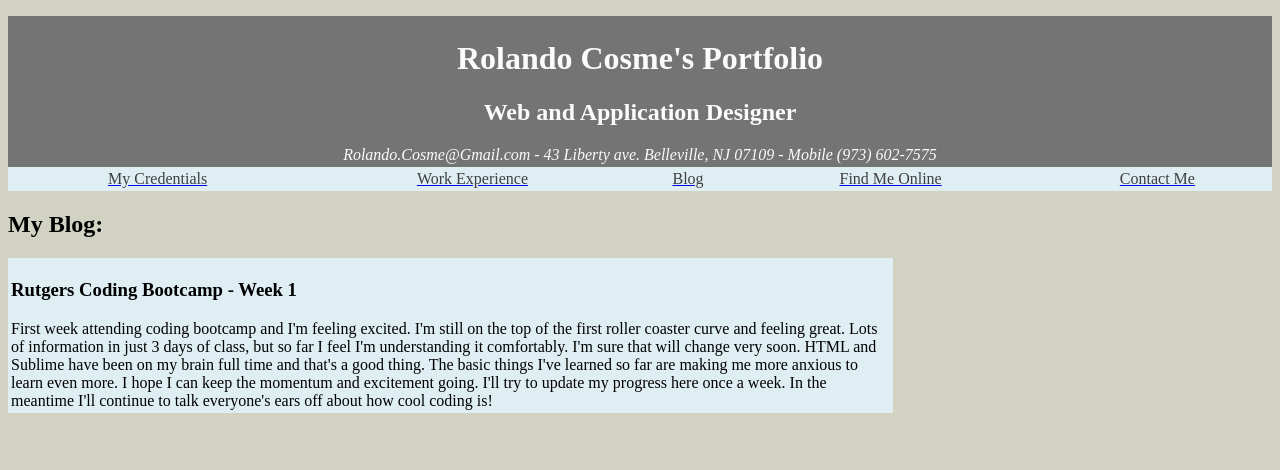
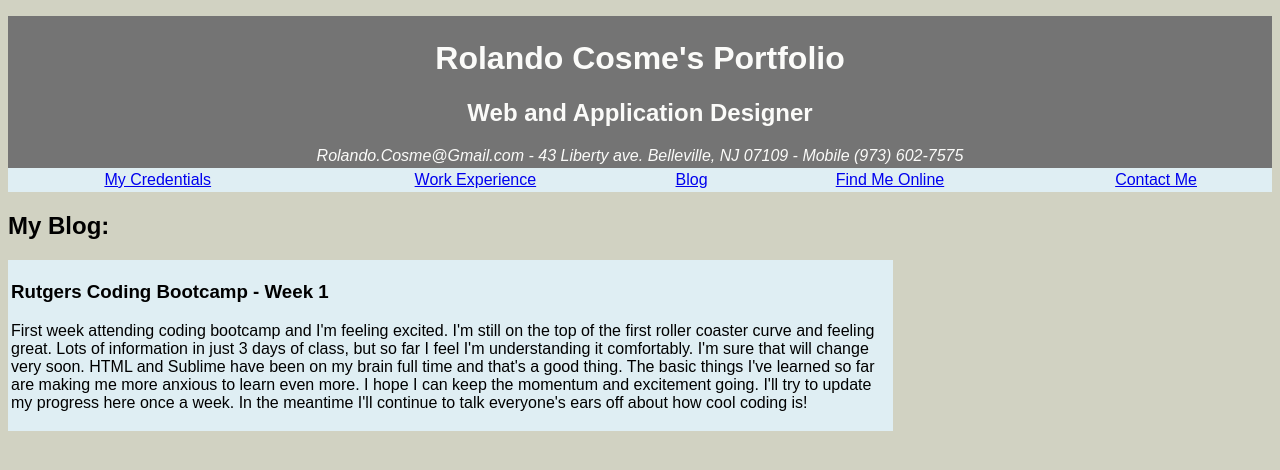
Before and after one commit to RolandoCosme/My_Portfolio, a PHP site: page /RC_Portfolio_Blog.html in a window 1280 px wide. Shown: the top 470 px of the page. Run offline with PHP 8.4, Linux system fonts and the light colour scheme.

Commit message:
completed blog page and contact page with css added

```diff
--- a/RC_Portfolio_Blog.html
+++ b/RC_Portfolio_Blog.html
@@ -1,27 +1,28 @@
 <!DOCTYPE html>
 <html>
 <head>
-	<body style="background-color:#d1d2c2">
+	<body>
 	<meta Author:Rolando Cosme>
+	<link rel="stylesheet" type="text/css" href="rc_portfolio_styling.css">
 	<title>My Portfolio</title>
 </head>
-	<table border="0" style="width:100%; height:40px" bgcolor="747474">
+	<table class="head-table">
 		<tr>
 			<td>
-				<center><h1 style="color:#fbfbf9;">Rolando Cosme's Portfolio</h1></center>
-				<center><h2 style="color:#fbfbf9;">Web and Application Designer</h2></center>
-				<center><address style="color:#fbfbf9;">Rolando.Cosme@Gmail.com - 43 Liberty ave. Belleville, NJ 07109 - Mobile (973) 602-7575</address></center>
+				<h1>Rolando Cosme's Portfolio</h1>
+				<h2 id="mytitle">Web and Application Designer</h2>
+				<address id="address">Rolando.Cosme@Gmail.com - 43 Liberty ave. Belleville, NJ 07109 - Mobile (973) 602-7575</address>
 			</td>
 		</tr>
 <body>
 	<p>
-		<table border="0" style="width:100%" bgcolor="#dfeef3">
+		<table class="nav-table">
 			<tr>
-				<td><a href="RC_Portfolio_main.html"><center><font color="#3f3f3f">My Credentials</font></center></a></td>
-				<td><a href="RC_Portfolio_Experience.html"><center><font color="#3f3f3f">Work Experience</font></center></a></td>
-				<td><a href="RC_Portfolio_Blog.html"><center><font color="#3f3f3f">Blog</font></center><a/></td>
-				<td><a href="RC_Portfolio_Weblinks.html"><center><font color="#3f3f3f">Find Me Online</font></center><a/></td>
-				<td><a href="RC_Portfolio_Contact.html"><center><font color="#3f3f3f">Contact Me</center><a/></td>
+				<td><a href="rc_portfolio_main.html">My Credentials</a></td>
+				<td><a href="rc_portfolio_experience.html">Work Experience</a></td>
+				<td><a href="rc_portfolio_blog.html">Blog<a/></td>
+				<td><a href="rc_portfolio_weblinks.html">Find Me Online<a/></td>
+				<td><a href="rc_portfolio_contact.html">Contact Me<a/></td>
 			</tr>
 		</table>
 	</p>
@@ -29,10 +30,10 @@
 	<p>
 		<h2>My Blog:</h2>
 				<p>
-						<table border="0" style="width:70%; height:40px" bgcolor="#dfeef3">
+						<table>
 							<tr>
 								<td><h3>Rutgers Coding Bootcamp - Week 1</h3>
-									First week attending coding bootcamp and I'm feeling excited. I'm still on the top of the first roller coaster curve and feeling great. Lots of information in just 3 days of class, but so far I feel I'm understanding it comfortably. I'm sure that will change very soon. HTML and Sublime have been on my brain full time and that's a good thing. The basic things I've learned so far are making me more anxious to learn even more. I hope I can keep the momentum and excitement going. I'll try to update my progress here once a week. In the meantime I'll continue to talk everyone's ears off about how cool coding is!
+										<p>First week attending coding bootcamp and I'm feeling excited. I'm still on the top of the first roller coaster curve and feeling great. Lots of information in just 3 days of class, but so far I feel I'm understanding it comfortably. I'm sure that will change very soon. HTML and Sublime have been on my brain full time and that's a good thing. The basic things I've learned so far are making me more anxious to learn even more. I hope I can keep the momentum and excitement going. I'll try to update my progress here once a week. In the meantime I'll continue to talk everyone's ears off about how cool coding is!</p>
 								</td>
 							</tr>
 						</table>
--- a/rc_portfolio_styling.css
+++ b/rc_portfolio_styling.css
@@ -43,6 +43,11 @@ h2 {
 	font-family: 'Droid Sans', sans-serif;
 }
 
+h3 {
+	font-family: 'Raleway', sans-serif;
+
+}
+
 table {
 			border: 0;
 			width: 70%;
@@ -50,3 +55,8 @@ table {
 			text-decoration: none;
 			font-family: 'Droid Sans', sans-serif;
 }
+
+.blog {
+		font-family: 'Indie Flower', cursive;
+		color:blue;
+}
```
Also changed, not shown: RC_Portfolio_Contact.html (+23 -17 lines).
